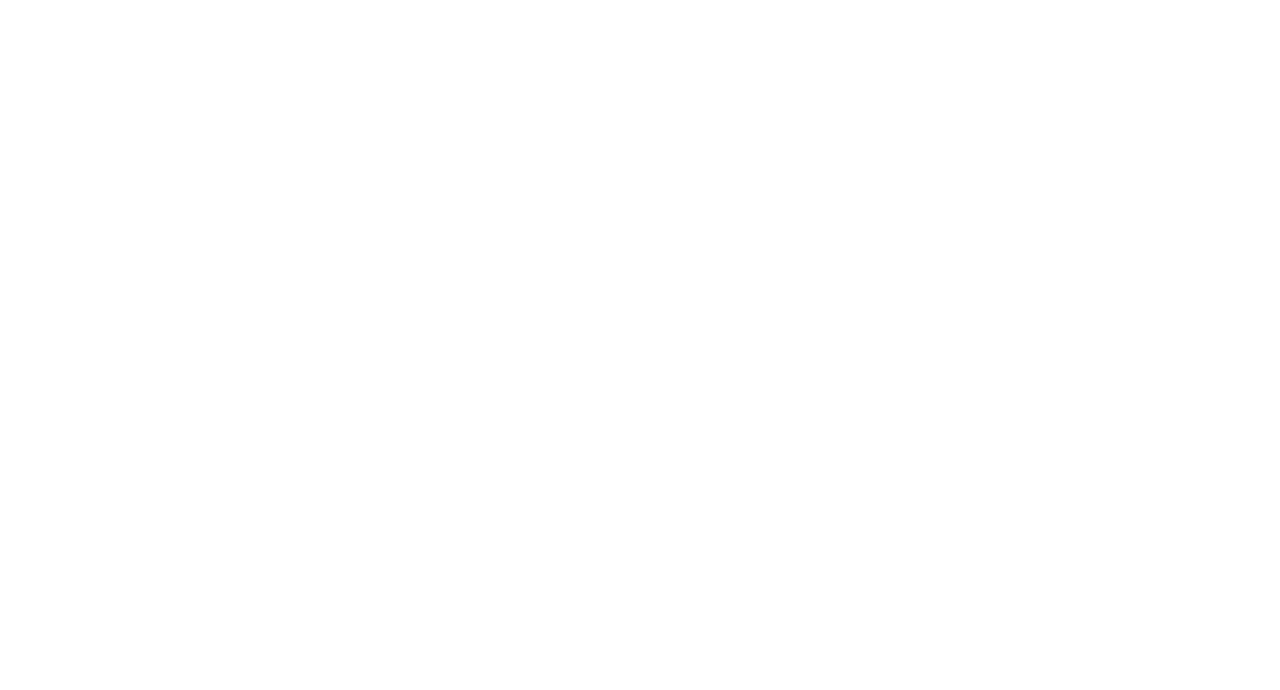
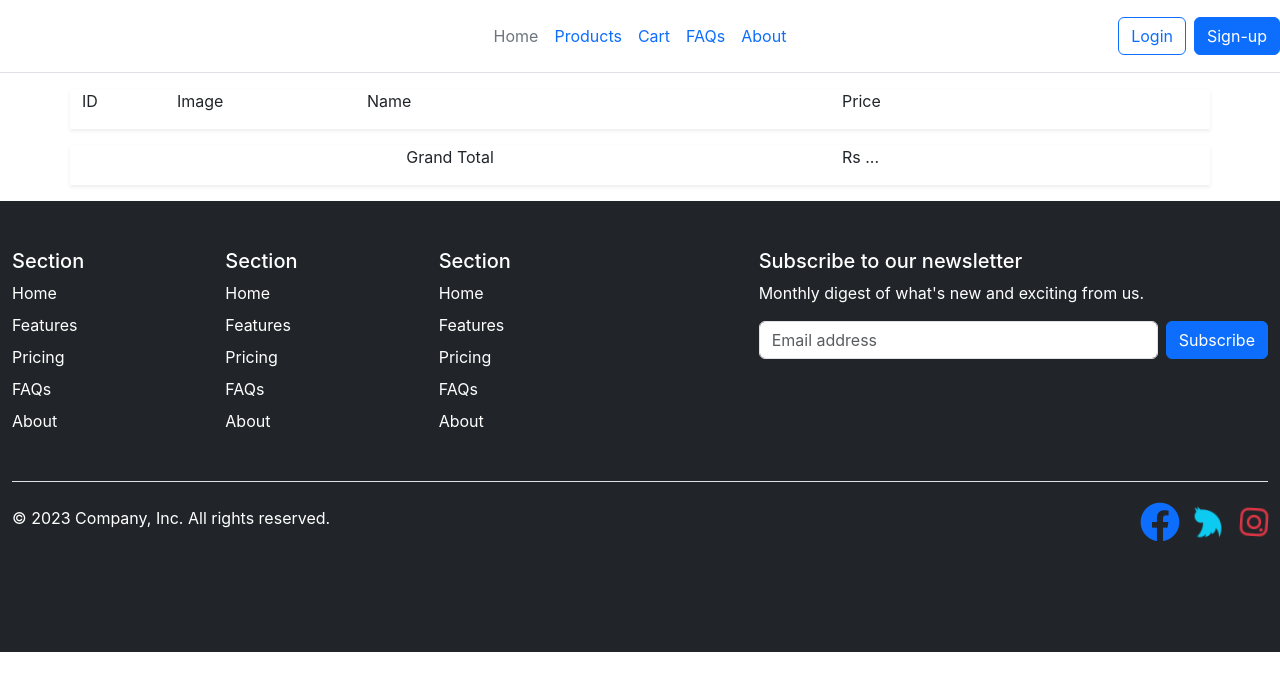
Before and after one commit to Aaryash-Shakya/ecommerce-website-react, a React (Create React App) app: page /Cart in a window 1280 px wide. Before the commit this address had no page. Shown: the top 690 px of the page. Built offline with nearby package versions, Linux system fonts and the light colour scheme.

Commit message:
cart page hw

```diff
--- a/src/MyRoutes.jsx
+++ b/src/MyRoutes.jsx
@@ -6,6 +6,7 @@ import TestNav from './TestNav'
 import Login from './pages/Login'
 import ProductDetails from './pages/ProductDetails'
 import Product from './pages/Product'
+import Cart from './pages/Cart'
 const MyRoutes = () => {
   return (
     <Router>
@@ -16,6 +17,7 @@ const MyRoutes = () => {
             <Route path='/login' element={<Login/>}/>
             <Route path='/productdetails/:product_id' element={<ProductDetails/>}/>
             <Route path='/product' element={<Product/>}/>
+            <Route path='Cart' element={<Cart/>}/>
           </Route>
         </Routes>
     </Router>
--- /dev/null
+++ b/src/components/CartItems.jsx
@@ -0,0 +1,53 @@
+import React from "react";
+
+const CartItems = (props) => {
+  const removeFromCart = () => {
+    // dont use props coz props is a variable copy of local storage
+    // fetching item from local storage using key 'cartItems'
+    const cartItems = JSON.parse(localStorage.getItem("cartItems")) || [];
+    let i = 999;
+    for (let x of cartItems) {
+      if (x.id == props.item.id) {
+        console.log(`xid = ${x.id} and props.item.id = ${props.item.id}`)
+        // fixme this assigns the object instead of the index
+        i = cartItems.find(item=> item == x)
+        console.log(`x= ${x} and i=${i}`)
+      }
+    }
+    if ((i = 999)) {
+      alert("item not in cart");
+    } else {
+      cartItems.pop(i);
+      localStorage.setItem("updatedCart", cartItems);
+    }
+  };
+  return (
+    <>
+      <div className="row bg-body-secondary d-flex align-items-center p-2 shadow-sm mt-3 mb-3 rounded-2">
+        <div className="col-1">
+          <p>{props.item.id}</p>
+        </div>
+        <div className="col-2">
+          <img
+            style={{ height: "100px" }}
+            src={props.item.image}
+            alt={props.item.title}
+          />
+        </div>
+        <div className="col-5">
+          <p className="fs-5">{props.item.title}</p>
+        </div>
+        <div className="col-2">
+          <p>Rs {props.item.price}</p>
+        </div>
+        <div className="col-2">
+          <button className="btn btn-danger" onClick={removeFromCart}>
+            Remove
+          </button>
+        </div>
+      </div>
+    </>
+  );
+};
+
+export default CartItems;
--- a/src/components/Header.jsx
+++ b/src/components/Header.jsx
@@ -13,7 +13,7 @@ const Header = () => {
                     <ul className="nav col-12 col-md-auto mb-2 justify-content-center mb-md-0">
                         <li><Link to="#" className="nav-link px-2 link-secondary">Home</Link></li>
                         <li><Link to="/product" className="nav-link px-2">Products</Link></li>
-                        <li><Link to="#" className="nav-link px-2">Pricing</Link></li>
+                        <li><Link to="/cart" className="nav-link px-2">Cart</Link></li>
                         <li><Link to="#" className="nav-link px-2">FAQs</Link></li>
                         <li><Link to="#" className="nav-link px-2">About</Link></li>
                     </ul>
--- /dev/null
+++ b/src/pages/Cart.jsx
@@ -0,0 +1,61 @@
+import React from "react";
+import CartItems from "../components/CartItems";
+
+const Cart = () => {
+  // fetching item from local storage using key 'cartItems'
+  const cartItems = JSON.parse(localStorage.getItem("cartItems")) || [];
+
+  // map cart items
+  const cartMapping = () =>
+    cartItems.map((item, index) => <CartItems item={item} index={index} />);
+
+  const calculateTotal = () => {
+    // calculate total
+    let total = 0;
+    for (let x of cartItems) {
+      total += x.price;
+    }
+    // assign total
+    console.log(total);
+    const totalAmount = document.getElementById("totalAmount")
+
+
+    // fixme uncomment after page loads and it works
+    // document.getElementById("totalAmount").innerText = total
+    // totalAmount.innerText = total
+  };
+  return (
+    <>
+      <div className="container-md">
+        <div className="row shadow-sm mt-3 mb-3">
+          <div className="col-1">
+            <p>ID</p>
+          </div>
+          <div className="col-2">
+            <p>Image</p>
+          </div>
+          <div className="col-5">
+            <p>Name</p>
+          </div>
+          <div className="col-2">
+            <p>Price</p>
+          </div>
+        </div>
+        {cartMapping()}
+        <div className="row grand-total shadow-sm mt-3 mb-3">
+          <div className="col-8">
+            <p className="text-center">Grand Total</p>
+          </div>
+          <div className="col-2">
+            <p>
+              Rs <span id="totalAmount">...</span>
+            </p>
+          </div>
+        </div>
+      </div>
+      {calculateTotal()}
+    </>
+  );
+};
+
+export default Cart;
```
